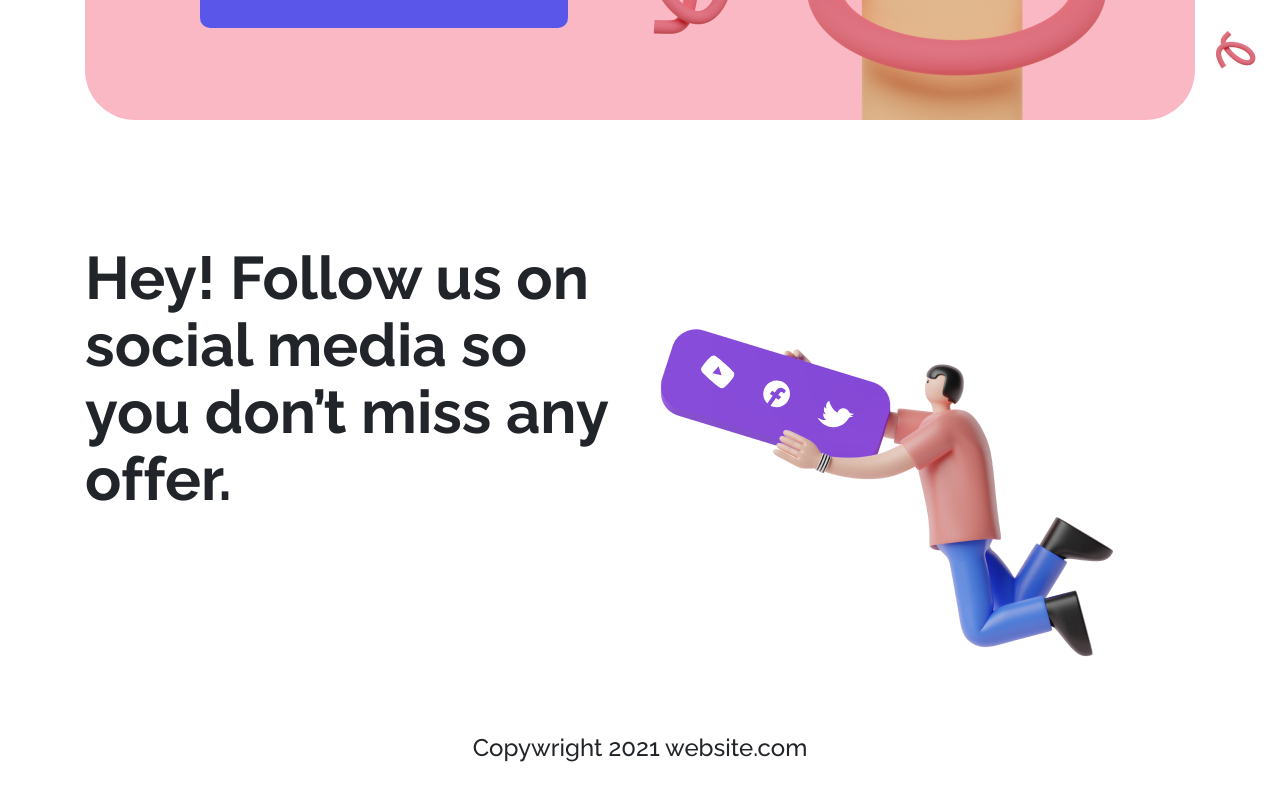
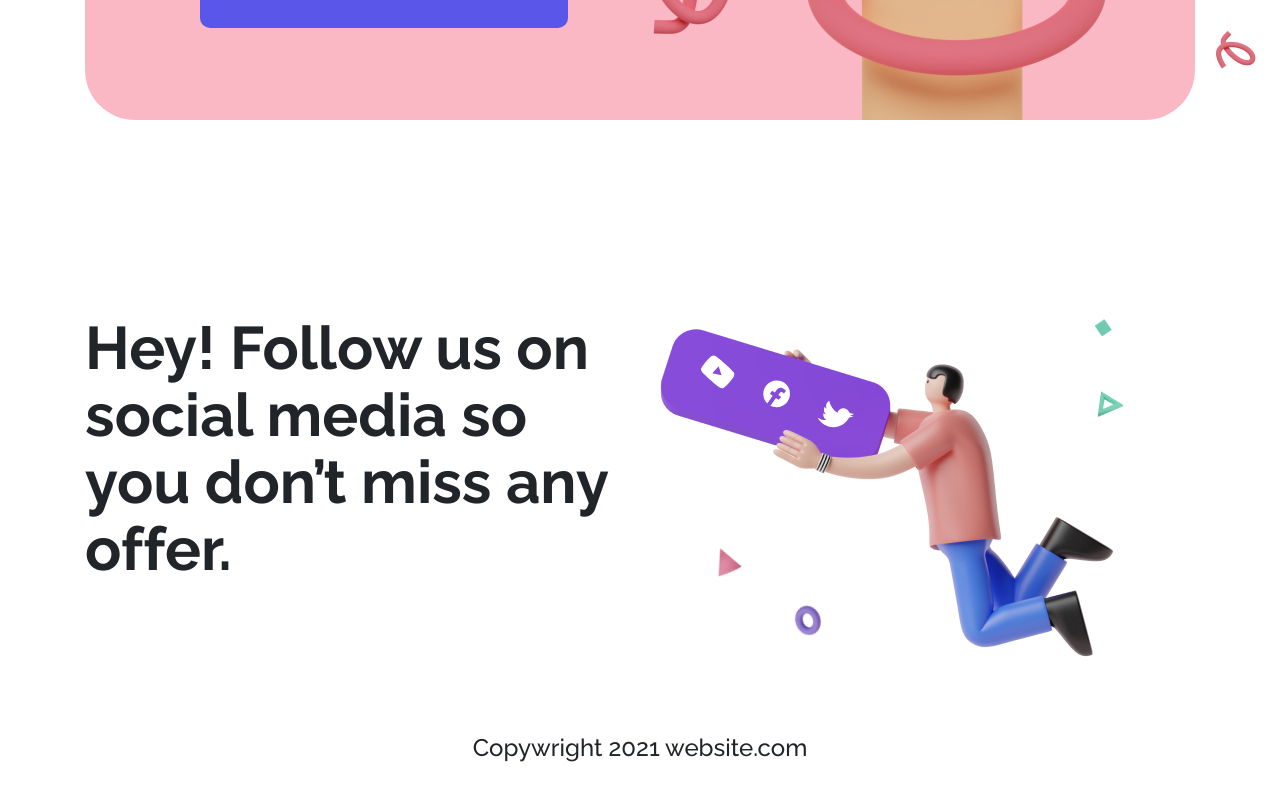
Before and after one commit to yevheniimoskalenko/lending_2021, a Vue app: page / in a window 1280 px wide. Shown: the part 3358-4158 px from the top of the page. Built offline with nearby package versions, Linux system fonts and the light colour scheme; what vue-head would draw is missing.

Commit message:
footer element

```diff
--- a/src/components/footer.vue
+++ b/src/components/footer.vue
@@ -8,6 +8,7 @@
           </h2>
         </div>
         <div class="footer__social">
+          <div class="icon-f"></div>
           <img :src="require('../assets/Saly-6.png')" alt="sweava" />
           <div class="social__list">
             <div class="social__item">
@@ -55,6 +56,7 @@
               </a>
             </div>
           </div>
+          <div class="icon-s"></div>
         </div>
       </div>
       <div class="copyright">
@@ -74,8 +76,26 @@
   position: relative;
   flex-basis: 50%;
 }
+.icon-f {
+  width: 70px;
+  height: 157px;
+  background-image: url("../assets/Saly-233.png");
+  position: absolute;
+  bottom: 52px;
+  left: 72px;
+  transform: rotate(-64deg);
+}
+.icon-s {
+  width: 40px;
+  height: 136px;
+  background-image: url("../assets/Saly-243.png");
+  position: absolute;
+  top: 52px;
+  right: 72px;
+}
 .footer__content {
   flex-basis: 50%;
+  margin-top: 70px;
 }
 .copyright {
   text-align: center;
```
